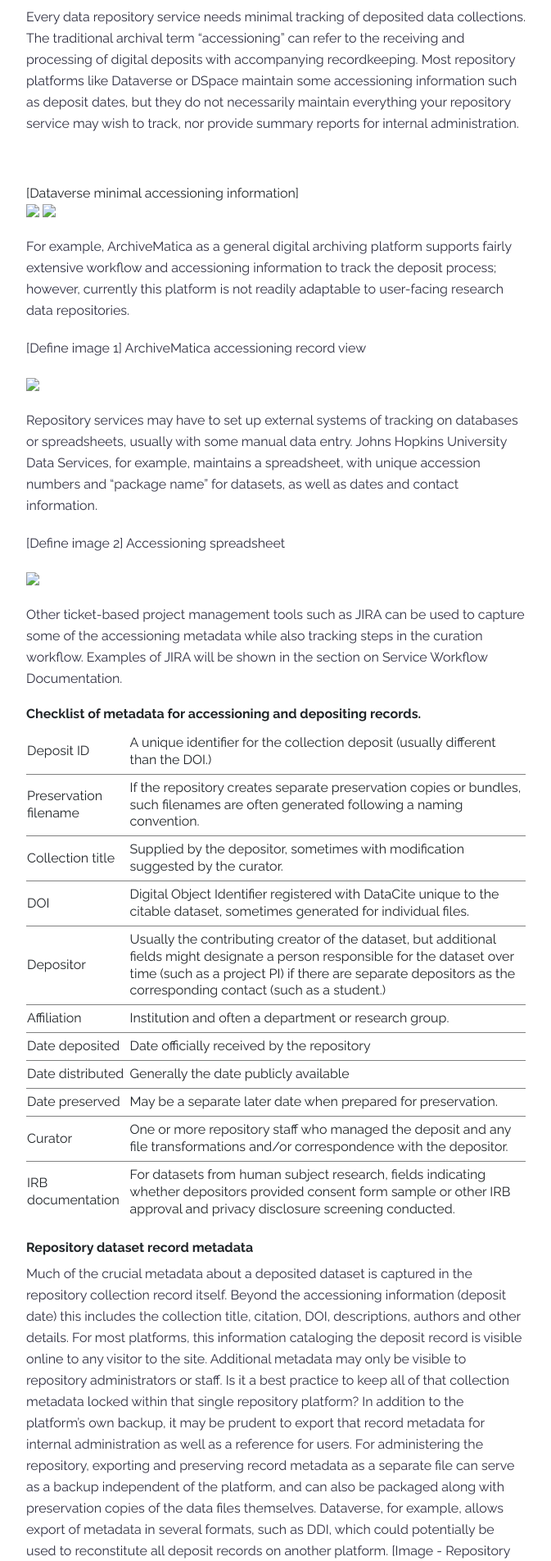
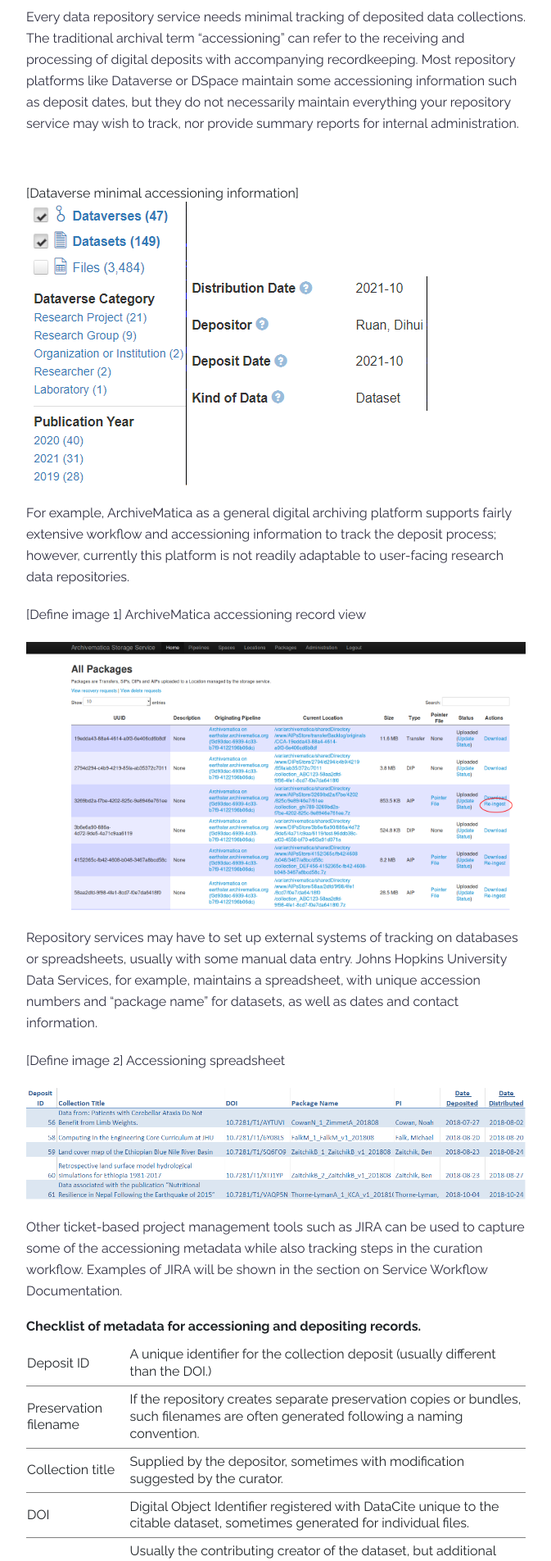
Before and after one commit to DataCurationNetwork/CURATED, a Jekyll site: the page built from _modules/module-d.md, in a window 1280 px wide. Shown: the part 2057-3961 px from the top of the page at 82% size, without its empty margins (143-816 px from the left). Built offline with Jekyll 4.4.1, drawn with Linux system fonts in a browser that asks for light colours.

Commit message:
Initial code to fix images

```diff
--- a/_modules/module-d.md
+++ b/_modules/module-d.md
@@ -184,18 +184,18 @@ Most repository platforms like Dataverse or DSpace maintain some accessioning in
 [Dataverse minimal accessioning information]
 <br>
 
-<img src="../images/Dstep-1a.png">
-<img src="../images/Dstep-1b.png">
+<img src="../../images/Dstep-1a.png">
+<img src="../../images/Dstep-1b.png">
 <br>
 <br>
 <p>For example, ArchiveMatica as a general digital archiving platform supports fairly extensive workflow and accessioning information to track the deposit process; however, currently this platform is not readily adaptable to user-facing research data repositories.</p>
 <p>[Define image 1] ArchiveMatica accessioning record view</p>
-<img src="../images/Dstep-2.png">
+<img src="../../images/Dstep-2.png">
 <br>
 <br>
 <p>Repository services may have to set up external systems of tracking on databases or spreadsheets, usually with some manual data entry. Johns Hopkins University Data Services, for example, maintains a spreadsheet, with unique accession numbers and “package name” for datasets, as well as dates and contact information.</p>
 <p>[Define image 2] Accessioning spreadsheet</p>
-<img src="../images/Dstep-3.png">
+<img src="../../images/Dstep-3.png">
 <br>
 <br>
 <p>Other ticket-based project management tools such as JIRA can be used to capture some of the accessioning metadata while also tracking steps in the curation workflow. Examples of JIRA will be shown in the section on Service Workflow Documentation.</p>
@@ -257,13 +257,13 @@ For administering the repository, exporting and preserving record metadata as a
 [Image - Repository metadata export, Dataverse]
 
 </p>
-<img src="../images/Dstep-4.png">
+<img src="../../images/Dstep-4.png">
 <br>
 <br>
 <p>Cornell builds a curation log for internal use partly from platform-supplied information but manually adds additional curation details, and adds the file to the download collection. This approach blends the user-facing information and administrative documentation for preservation.
 [image alt-text ] Cornell README that includes record metadata.
 </p>
-<img src="../images/Dstep-6.png">
+<img src="../../images/Dstep-6.png">
 <br>
 <br>
 <p>For repository visitors, the files they download may not necessarily include a “README” document that includes that record information, especially the crucial citation, description, authors, and terms of use. Users would not have those details as a “take away” kept with the downloaded files if they never return to the original repository collection. Depending on the repository’s deposit methods, curators may rely on researchers to supply a README. If it is feasible to supply that record summary to the depositor as a README starter, the depositor may be encouraged to add additional details about the datasets and their use. Alternatively, curators might also add such details to a README, and create one when not supplied by the depositor.
@@ -274,7 +274,7 @@ U. Michigan’s Deep Blue data repository generates README-style record document
 [Alt-text: U. Michigan record documentation accompanying dataset downloads.]
 
 </p>
-<img src="../images/Dstep-5.png">
+<img src="../../images/Dstep-5.png">
 <br>
 <br>
 <h4>Checklist for documenting repository record metadata</h4>
@@ -301,11 +301,11 @@ Cornell’s repository system includes fields for recording each change during t
 Image: Cornell provenance change logs.
 
 </p>
-<img src="../images/Dstep-7.png">
+<img src="../../images/Dstep-7.png">
 <br>
 <br>
 <p>Johns Hopkins creates a simple table in MS Word that is included with the preservation copy of the data files.</p>
-<img src="../images/Dstep-8.png">
+<img src="../../images/Dstep-8.png">
 <br>
 <br>
 <h4>Checklist for provenance log</h4>
@@ -327,16 +327,16 @@ Some digital archiving platforms such as Archivematica have built-in service wor
 For example, the Data Curation Network uses JIRA to track curation help requests.
 
 </p>
-<img src="../images/Dstep-9.png">
+<img src="../../images/Dstep-9.png">
 <br>
 <br>
 <p>Tickets or “Issues” for JIRA can be customized with fields relevant to data deposits, such as U. Michigan’s:
 </p>
-<img src="../images/Dstep-10.png">
+<img src="../../images/Dstep-10.png">
 <br>
 <br>
 <p>U. Illinois’ system also captures email exchanges:</p>
-<img src="../images/Dstep-11.png">
+<img src="../../images/Dstep-11.png">
 <br>
 <br>
 <p>Service workflow ticketing systems may not be sufficient in themselves for tracking the deposit and accessioning records of completed projects. A “distributed” approach might use JIRA in combination with other records in multiple locations, such as spreadsheets and archived Outlook email exchanges. JHU, for example, is supplementing their spreadsheet system, mentioned earlier, with JIRA tracking for in-process deposits.
@@ -361,9 +361,9 @@ Service workflow focuses on tracking the stage in the process from accession to
 <a href="https://github.com/LibraryOfCongress/bagit-java" target="_blank">BagIt</a> is a leading digital archiving protocol that, in addition to preservation metadata, allows additional descriptive metadata files that could include accessioning and deposit records. The <a href="https://github.com/DataConservancy/dcs-packaging-tool" target="_blank">Data Conservancy Package Tool</a> developed by Johns Hopkins, for example, uses the BagIT protocol to generate a “bag-info” file packaged with data into a single TAR file for their preservation system.
 
 </p>
-<img src="../images/Dstep-12.png">
+<img src="../../images/Dstep-12.png">
 <br>
-<img src="../images/Dstep-13.png">
+<img src="../../images/Dstep-13.png">
 <br>
 <br>
 <p>Other programs like <b>ArchiveMatica</b> leverage this ability to add preservation metadata to the BagIt package. Even without such systems, it is a best practice to keep as much documentation together with preserved files, including provenance and preservation metadata, to create a more complete backup of the archive and curation process.</p>
```
Also changed, not shown: _modules/module-e.md (+1 -1 lines), _modules/module-r.md (+2 -2 lines), _modules/module-t.md (+1 -1 lines).
